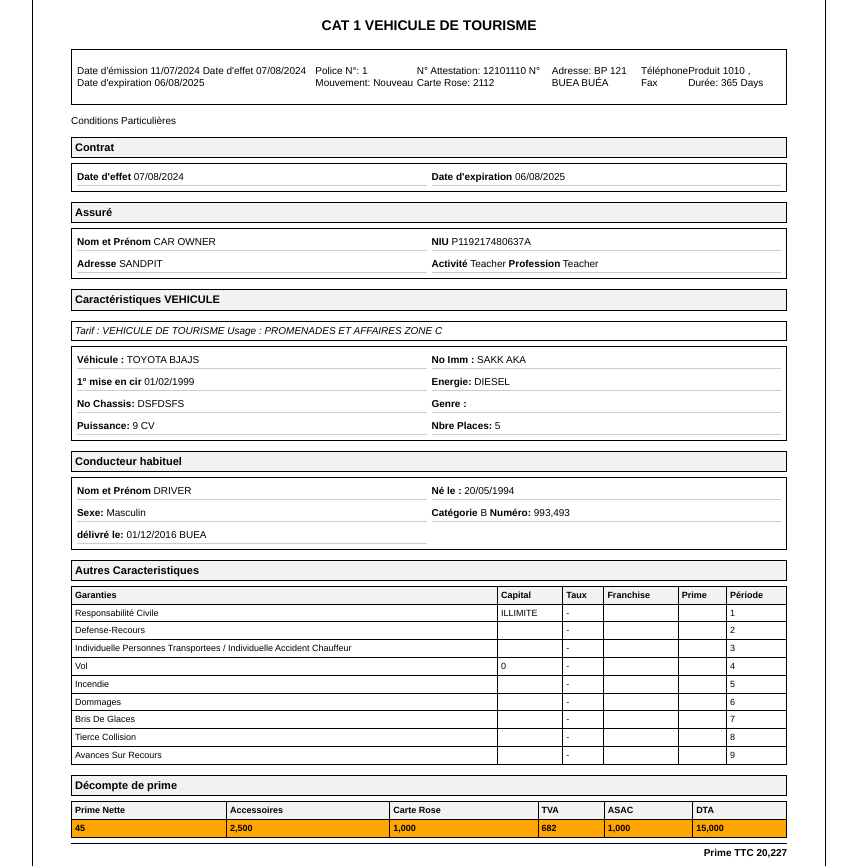
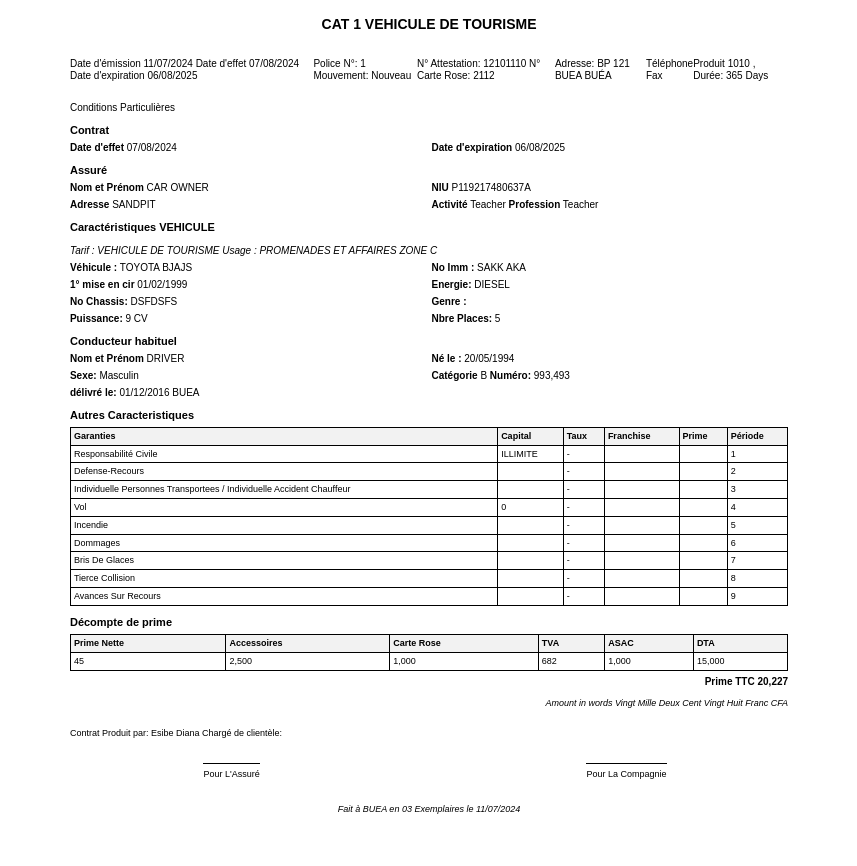
Before and after one commit to christienMD/zito, a plain HTML site: page index.html in a window 1280 px wide. Shown: the part 124-990 px from the top of the page, without its empty margins (211-1068 px from the left). Drawn offline with Linux system fonts and the light colour scheme; a web font is replaced by a local one.

Commit message:
update css

```diff
--- a/styles.css
+++ b/styles.css
@@ -1,8 +1,6 @@
 /* Global Styles */
-@import url('https://fonts.googleapis.com/css2?family=Helvetica:wght@400;700&display=swap');
-
 body {
-    font-family: 'Helvetica', Arial, sans-serif;
+    font-family: Arial, sans-serif;
     font-size: 10px;
     line-height: 1.2;
     color: #000;
@@ -17,7 +15,6 @@ body {
     padding: 10mm;
     box-sizing: border-box;
     position: relative;
-    border: 1px solid #000; /* Add a border to the container */
 }
 
 /* Header Styles */
@@ -29,6 +26,7 @@ header {
 .company-info {
     font-size: 8px;
     line-height: 1.2;
+
 }
 
 /* Main Content Styles */
@@ -57,9 +55,6 @@ h3 {
     font-size: 11px;
     margin-top: 10px;
     margin-bottom: 5px;
-    background-color: #f2f2f2;
-    padding: 3px;
-    border: 1px solid #000;
 }
 
 /* Contract Details Styles */
@@ -67,8 +62,6 @@ h3 {
     display: flex;
     justify-content: space-between;
     margin-bottom: 10px;
-    border: 1px solid #000;
-    padding: 5px;
 }
 
 .dates, .numbers {
@@ -78,8 +71,6 @@ h3 {
 /* Address and Product Info Styles */
 .address-info, .product-info {
     margin-bottom: 10px;
-    border: 1px solid #000;
-    padding: 5px;
 }
 
 /* Grid Layout for Information Sections */
@@ -87,14 +78,10 @@ h3 {
     display: grid;
     grid-template-columns: repeat(2, 1fr);
     gap: 5px;
-    border: 1px solid #000;
-    padding: 5px;
 }
 
 .info-grid p {
     margin: 0;
-    border-bottom: 1px solid #ccc;
-    padding: 2px 0;
 }
 
 .info-grid span {
@@ -124,32 +111,24 @@ th {
 .usage {
     font-style: italic;
     margin-bottom: 5px;
-    border: 1px solid #000;
-    padding: 3px;
 }
 
 .total-premium {
     font-weight: bold;
     text-align: right;
     margin-top: 5px;
-    border-top: 1px solid #000;
-    padding-top: 3px;
 }
 
 .amount-in-words {
     font-style: italic;
     text-align: right;
     font-size: 9px;
-    border-top: 1px solid #000;
-    padding-top: 3px;
 }
 
 /* Footer Styles */
 .contract-footer {
     margin-top: 20px;
     font-size: 9px;
-    border-top: 1px solid #000;
-    padding-top: 10px;
 }
 
 .signatures {
@@ -161,8 +140,6 @@ th {
 .signature-box {
     width: 45%;
     text-align: center;
-    border: 1px solid #000;
-    padding: 5px;
 }
 
 .signature-box p {
@@ -175,8 +152,6 @@ th {
     margin-top: 15px;
     text-align: center;
     font-style: italic;
-    border-top: 1px solid #000;
-    padding-top: 5px;
 }
 
 /* Responsive Design */
@@ -200,9 +175,3 @@ th {
         padding: 5mm;
     }
 }
-
-/* Additional style for the highlighted row in the premium table */
-.premium-section table tr:nth-child(2) {
-    background-color: #FFA500; /* Orange background */
-    font-weight: bold;
-}
```
